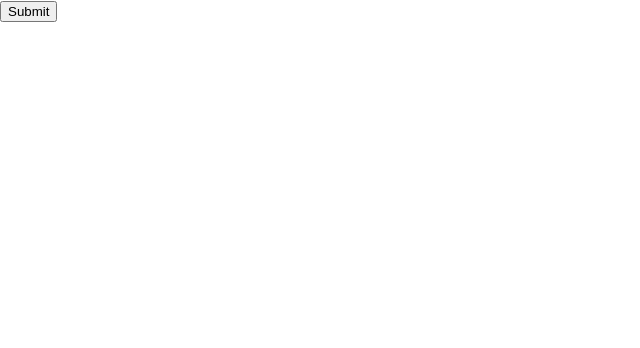
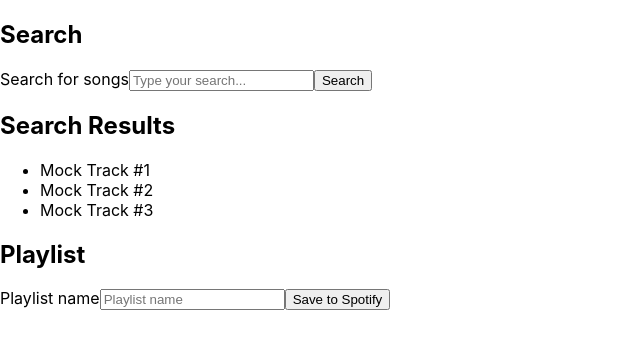
Before and after one commit to ecarriger/jammming, a React (Create React App) app: page / in a window 1280 px wide. Shown: the top 348 px of the page, without its empty margins (0-640 px from the left). Built offline with nearby package versions, Linux system fonts and the light colour scheme; the HTML template or start-up script is replaced by a standard one.

Commit message:
Rework auth

```diff
--- a/src/App.js
+++ b/src/App.js
@@ -1,11 +1,10 @@
-import React, {useState} from 'react';
+import React, { useState, useEffect } from 'react';
 import logo from './logo.svg';
 import './App.css';
 
 import SearchBar from './components/SearchBar';
 import SearchResults from './components/SearchResults';
 import Playlist from './components/Playlist';
-import Auth from './components/Auth';
 
 import mockTracks from './utilities/mockTracks';
 
@@ -15,6 +14,9 @@ function App() {
   const [resultTracks, setResultTracks] = useState(mockTracks.tracks);
   const [playlistTracks, setPlaylistTracks] = useState([]);
   const [accessToken, setAccessToken] = useState('');
+  useEffect(() => {
+
+  }, [App]);
 
   //Add clicked track to playlist (clicked from SearchResult list)
   const handleClickAddToPlaylist = (trackIdToAdd) => {
@@ -26,17 +28,15 @@ function App() {
     setPlaylistTracks(playlistTracks => playlistTracks.filter((track, index) => index !== trackIdToRemove ));
   }
 
-  const authJSX = <section><Auth setAccessToken={setAccessToken} /></section>;
-  const authedJSXContent = (
+
+  //App JSX to render
+  return (
     <section>
-      <SearchBar />
+      <SearchBar accessToken={accessToken} setAccessToken={setAccessToken} />
       <SearchResults tracks={resultTracks} handleTrackClick={handleClickAddToPlaylist} />
       <Playlist tracks={playlistTracks} setPlaylistTracks={setPlaylistTracks} handleTrackClick={handleClickRemoveTrack} />
     </section>
-    );
-
-  //App JSX to render
-  return accessToken.length > 0 ? authedJSXContent : authJSX;
+  )
 }
 
 export default App;
--- a/src/components/Auth.js
+++ /dev/null
@@ -1,28 +0,0 @@
-import React from "react";
-import auth from '../utilities/auth';
-import get from "../utilities/get";
-
-const Auth = ({setAccessToken}) => {
-    const handleAuthSubmit = (e) => {
-        e.preventDefault();
-        let urlParams = window.location.href;
-        if(urlParams.includes("access_token=")) {
-            const returnedAccessToken = urlParams.match(/(?<=access_token=)(.*)(?=&token_type)/);
-            console.log(returnedAccessToken[0]);
-            setAccessToken(returnedAccessToken[0]);
-        }
-        else {
-            window.location = auth();
-        }
-    };
-
-    return (
-        <section id="auth">
-            <form onSubmit={handleAuthSubmit}>
-                <input type="submit" />
-            </form>
-        </section>
-    );
-};
-
-export default Auth;
--- a/src/components/SearchBar.js
+++ b/src/components/SearchBar.js
@@ -1,12 +1,41 @@
-import React from 'react';
+import React, { useState } from 'react';
 
-const SearchBar = () => {
+import auth from '../utilities/auth';
+
+const SearchBar = (props) => {
+    const [searchQuery, setSearchQuery] = useState('');
+
+    const handleSearchChange = ({target}) => {
+        setSearchQuery(target.value);
+    };
+    const handleSearchSubmit = (event) => {
+        event.preventDefault();
+        console.log("This should initiate a search!");
+
+        //1. Check if Spotify access token is set
+        if(props.accessToken.length === 0) {
+            if(auth.checkUrlForAccessToken()) {
+                props.setAccessToken(auth.extractAccessToken);
+            }
+            else {
+                auth.requestAccessToken();
+            }
+        }
+
+    };
+
     return (
         <section>
             <h2>Search</h2>
-            <form>
+            <form onSubmit={handleSearchSubmit}>
                 <label htmlFor="search-bar">Search for songs</label>
-                <input type="text" id="search-bar" name="search-bar" placeholder="Type your search..." />
+                <input
+                    type="text"
+                    id="search-bar"
+                    name="search-bar"
+                    value={searchQuery}
+                    onChange={handleSearchChange}
+                    placeholder="Type your search..." />
                 <input type="submit" value="Search" />
             </form>
         </section>
--- a/src/utilities/auth.js
+++ b/src/utilities/auth.js
@@ -1,6 +1,7 @@
 import { generateRandomString } from "./utils";
 
-const auth = () => {
+const auth = {
+    requestAccessToken: () => {
         const client_id = '7549faaac87744f98288992bdaadfbde';
         const redirect_uri = 'http://localhost:3000';
 
@@ -16,7 +17,16 @@ const auth = () => {
         url += '&redirect_uri=' + encodeURIComponent(redirect_uri);
         url += '&state=' + encodeURIComponent(state);
 
-    return url;
+        window.location = url;
+    },
+    checkUrlForAccessToken: () => {
+        const browserUrl = window.location.href;
+        return browserUrl.includes("access_token=");
+    },
+    extractAccessToken: () => {
+        const returnedAccessToken = window.location.href.match(/(?<=access_token=)(.*)(?=&token_type)/);
+        return returnedAccessToken[0];
+    }
 };
 
 export default auth;
```
Lines whose indentation alone changed are shown as unchanged.
